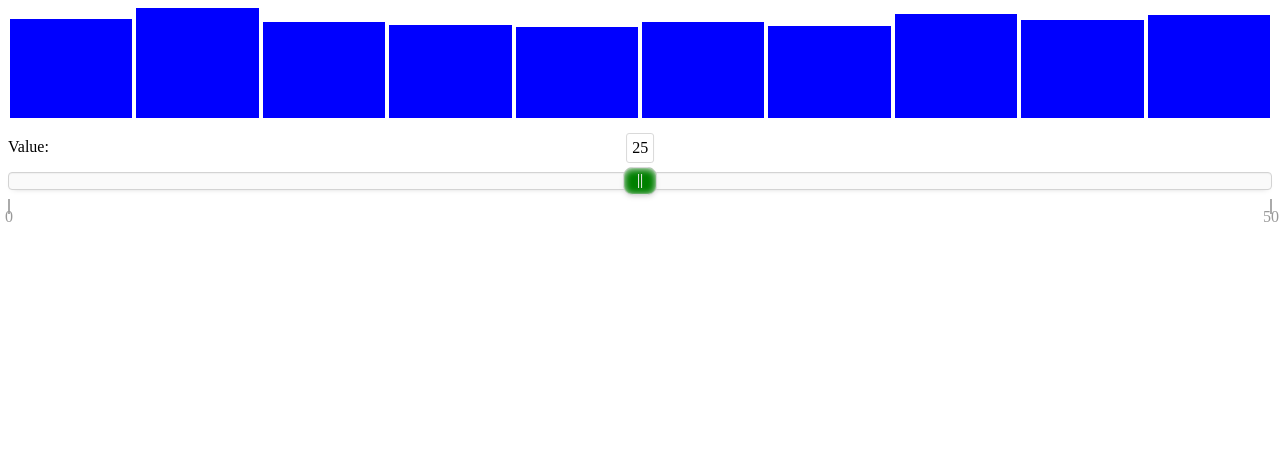
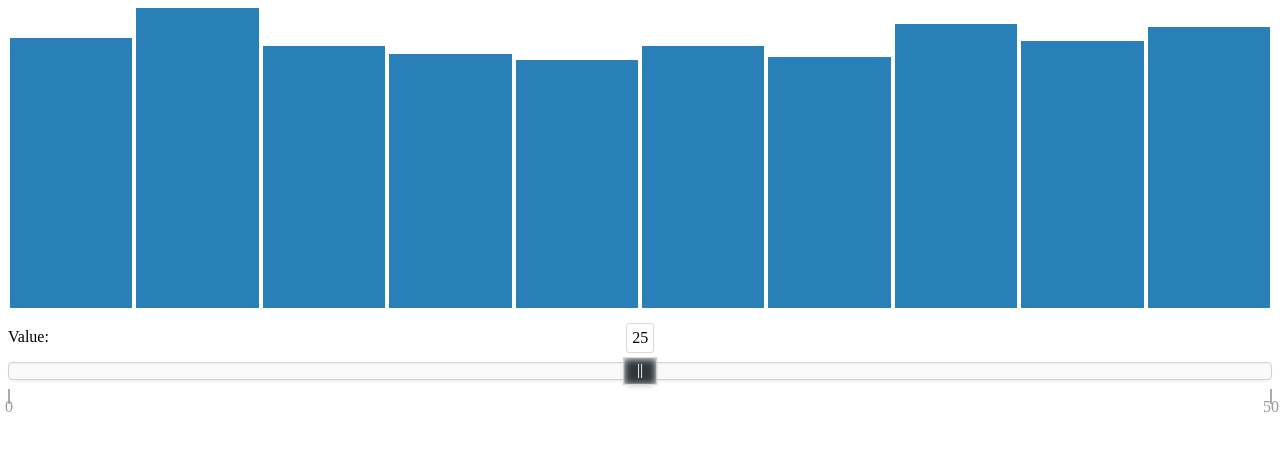
Before and after one commit to DataRozhlas/soupatko, a website: page index.html in a window 1280 px wide. Drawn offline with nearby package versions, Linux system fonts and the light colour scheme.

Commit message:
column height

```diff
--- a/soupatko.js
+++ b/soupatko.js
@@ -51,9 +51,11 @@ slider.noUiSlider.on("change", (values, handle) => {
 
 const drawGraph = () => {
   const container = document.getElementById("graphContainer");
-  getColumns(graphValues.numOfColumns, graphValues.min, graphValues.max).forEach((column) => {
+  const columnArray = getColumns(graphValues.numOfColumns, graphValues.min, graphValues.max);
+  const column100 = Math.max(...columnArray);
+  columnArray.forEach((column) => {
     const columnDiv = document.createElement("div");
-    columnDiv.style.height = `${column}px`;
+    columnDiv.style.height = `${(column / column100) * 300}px`;
     columnDiv.style.width = `${100 / graphValues.numOfColumns}%`;
     container.appendChild(columnDiv);
   });
--- a/style.css
+++ b/style.css
@@ -3,21 +3,22 @@
 }
 
 .slider .noUi-handle {
+  border-radius: 0;
+  border-radius: 0;
+  background: #31383d;
   height: 18px;
   width: 18px;
-  top: -5px;
-  right: -9px; /* half the width */
-  border-radius: 9px;
-  background: green;
+  top: -1px;
+  right: -9px;
 }
 
-.slider .correctAnswer > div {
-  background: red;
+.slider .correctAnswer>div {
+  background: rgb(165, 216, 98);
 }
 
-.graphContainer > div {
+.graphContainer>div {
   display: inline-block;
-  background: blue;
+  background: #2980b9;
   border-left: 2px solid white;
   border-right: 2px solid white;
 }
```
